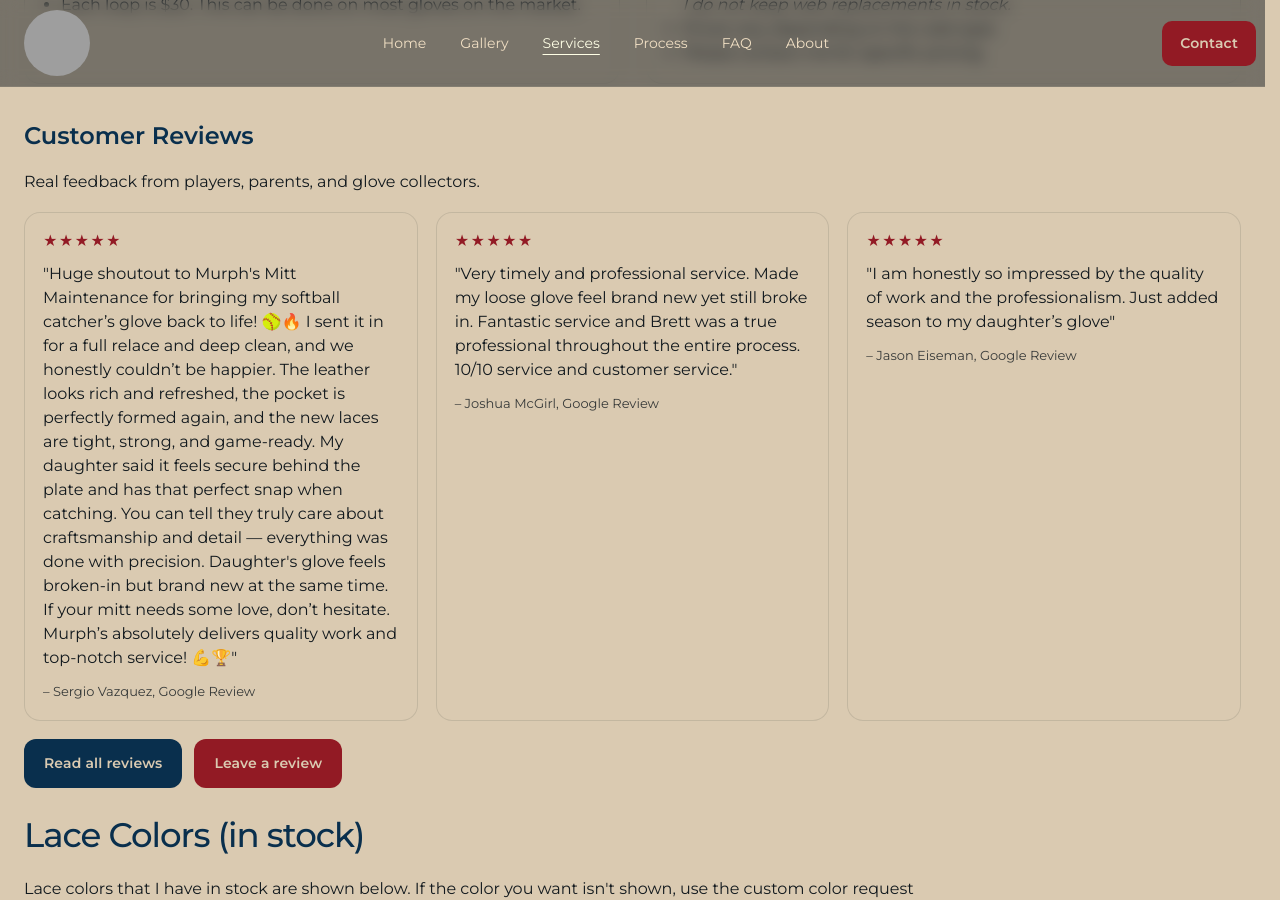
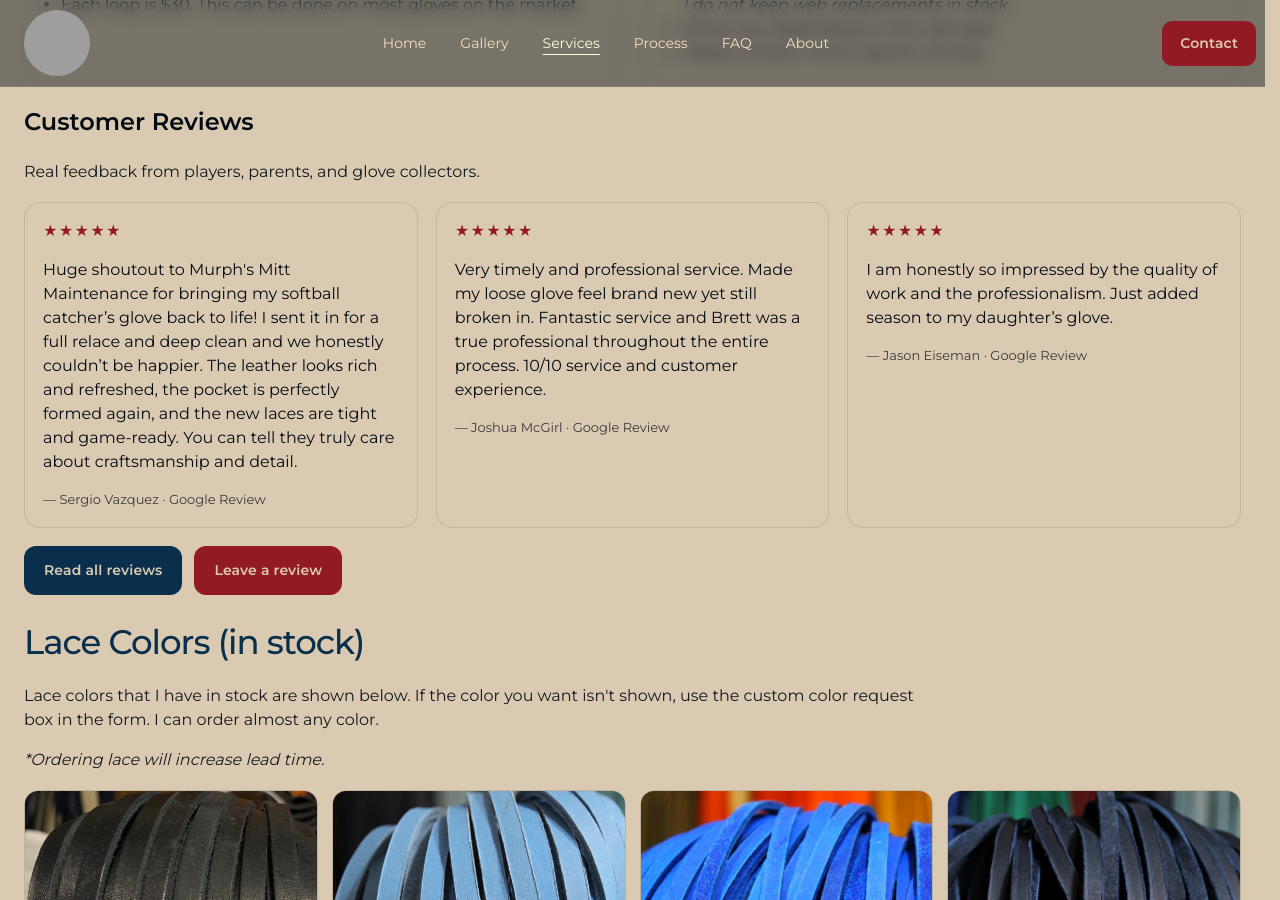
Before and after one commit to kbrettmurphy-ctrl/murphsmitts, a Jekyll site: the page built from services/index.html, in a window 1280 px wide and 900 px high, scrolled down 877 px. Built offline with Jekyll 4.4.1, drawn with Linux system fonts in a browser that asks for light colours; grey boxes are pictures that could not be loaded.

Commit message:
Update index.html

```diff
--- a/services/index.html
+++ b/services/index.html
@@ -73,33 +73,48 @@
       </div>
     </div>
 
-    <section class="reviews">
+    <div class="reviews-wrap">
+
       <h2>Customer Reviews</h2>
       <p class="lede">Real feedback from players, parents, and glove collectors.</p>
 
       <div class="reviews-grid">
+
         <article class="review-card">
-          <div class="review-stars" aria-label="5 out of 5 stars">★★★★★</div>
-          <p class="review-text">"Huge shoutout to Murph's Mitt Maintenance for bringing my softball catcher’s glove back to life! 🥎🔥 I sent it in for a full relace and deep clean, and we honestly couldn’t be happier. The leather looks rich and refreshed, the pocket is perfectly formed again, and the new laces are tight, strong, and game-ready. My daughter said it feels secure behind the plate and has that perfect snap when catching. You can tell they truly care about craftsmanship and detail — everything was done with precision. Daughter's glove feels broken-in but brand new at the same time. If your mitt needs some love, don’t hesitate. Murph’s absolutely delivers quality work and top-notch service! 💪🏆"</p>
-          <div class="review-meta">– Sergio Vazquez, Google Review</div>
+          <div class="review-stars">★★★★★</div>
+          <p>
+            Huge shoutout to Murph's Mitt Maintenance for bringing my softball catcher’s glove back to life!
+            I sent it in for a full relace and deep clean and we honestly couldn’t be happier.
+            The leather looks rich and refreshed, the pocket is perfectly formed again, and the new laces are tight and game-ready.
+            You can tell they truly care about craftsmanship and detail.
+          </p>
+          <div class="review-meta">— Sergio Vazquez · Google Review</div>
         </article>
 
         <article class="review-card">
-          <div class="review-stars" aria-label="5 out of 5 stars">★★★★★</div>
-          <p class="review-text">"Very timely and professional service. Made my loose glove feel brand new yet still broke in. Fantastic service and Brett was a true professional throughout the entire process. 10/10 service and customer service."</p>
-          <div class="review-meta">– Joshua McGirl, Google Review</div>
+          <div class="review-stars">★★★★★</div>
+          <p>
+            Very timely and professional service. Made my loose glove feel brand new yet still broken in.
+            Fantastic service and Brett was a true professional throughout the entire process.
+            10/10 service and customer experience.
+          </p>
+          <div class="review-meta">— Joshua McGirl · Google Review</div>
         </article>
 
         <article class="review-card">
-          <div class="review-stars" aria-label="5 out of 5 stars">★★★★★</div>
-          <p class="review-text">"I am honestly so impressed by the quality of work and the professionalism. Just added season to my daughter’s glove"</p>
-          <div class="review-meta">– Jason Eiseman, Google Review</div>
+          <div class="review-stars">★★★★★</div>
+          <p>
+            I am honestly so impressed by the quality of work and the professionalism.
+            Just added season to my daughter’s glove.
+          </p>
+          <div class="review-meta">— Jason Eiseman · Google Review</div>
         </article>
+
       </div>
 
       <div class="reviews-actions">
         <a class="btn btn-secondary" target="_blank" rel="noopener noreferrer"
-           href="https://www.google.com/maps/place/Murph%E2%80%99s+Mitt+Maintenance/@34.4516365,-77.5816444,17z/data=!4m15!1m8!3m7!1s0x56a173658e9f1ff:0x5e8868b58d64fd12!2sMurph%E2%80%99s+Mitt+Maintenance!8m2!3d34.4516323!4d-77.5791658!10e1!16s%2Fg%2F11yv5hfv02!3m5!1s0x56a173658e9f1ff:0x5e8868b58d64fd12!8m2!3d34.4516323!4d-77.5791658!16s%2Fg%2F11yv5hfv02?entry=ttu&g_ep=EgoyMDI2MDIyNS4wIKXMDSoASAFQAw%3D%3D">
+           href="https://maps.app.goo.gl/8N6kzpq83W5CrW2L9">
           Read all reviews
         </a>
 
@@ -108,7 +123,8 @@
           Leave a review
         </a>
       </div>
-    </section>
+
+    </div>
 
     <h1 id="Lace-Colors">Lace Colors (in stock)</h1>
     <p class="lede">
```
